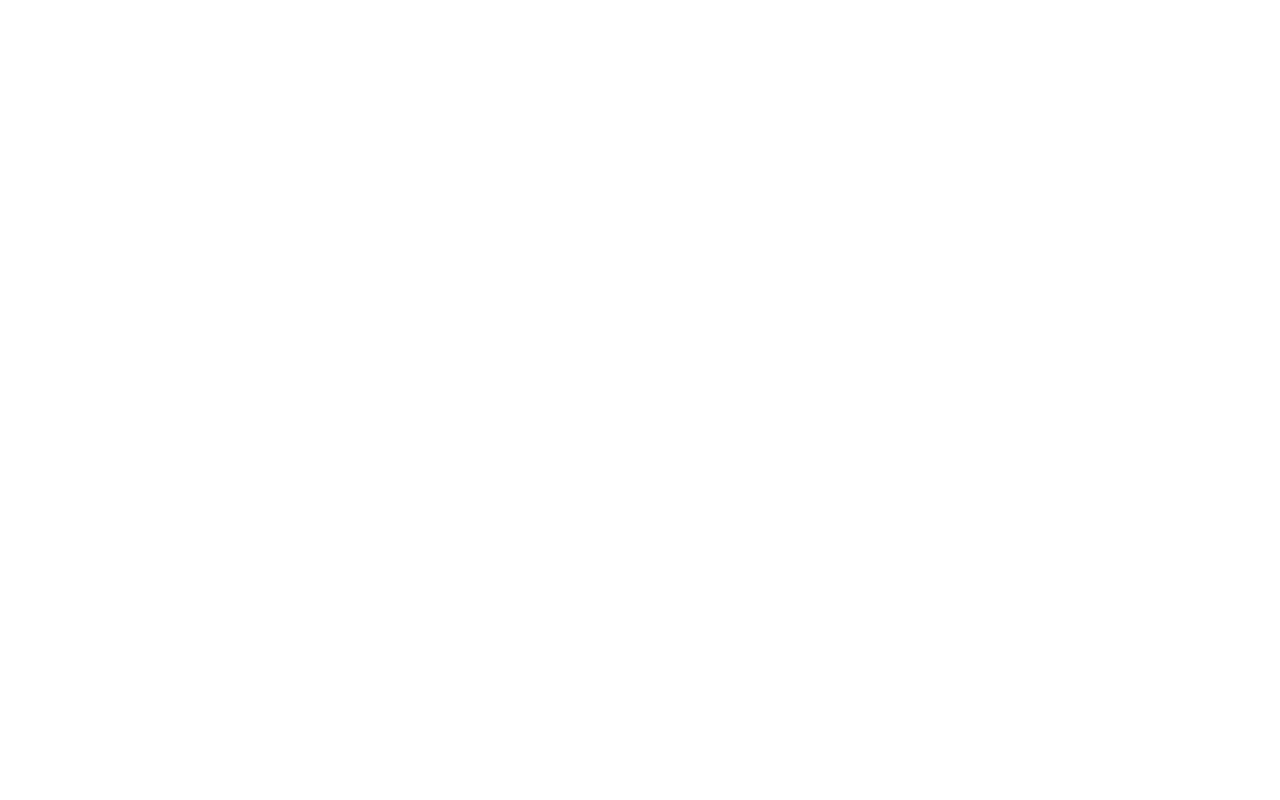
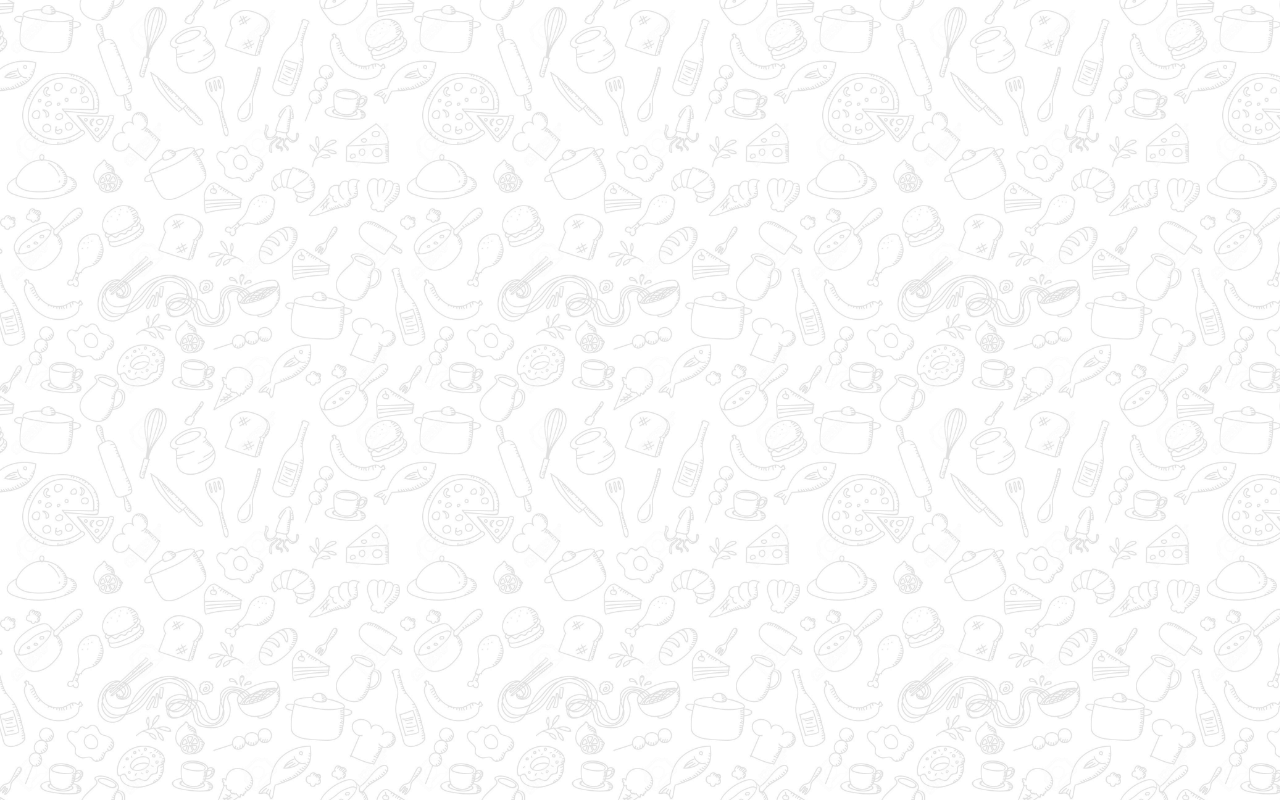
Before and after one commit to ilkaydnc/ommasign-challenge, a plain HTML site: page index.html in a window 1280 px wide. Drawn offline with Linux system fonts and the light colour scheme.

Commit message:
Add pattern to body's background

```diff
--- a/css/app.css
+++ b/css/app.css
@@ -6,6 +6,9 @@
 html,
 body {
   overflow: hidden;
+  background-size: 400px;
+  background-image: url(../assets/bg-pattern.png);
+  font-family: "Sedgwick Ave", cursive;
 }
 
 #app {
```
Also changed, not shown: assets/bg-pattern.png (added).
